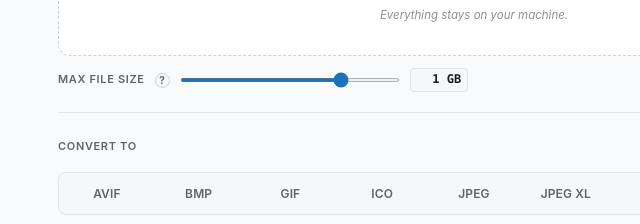
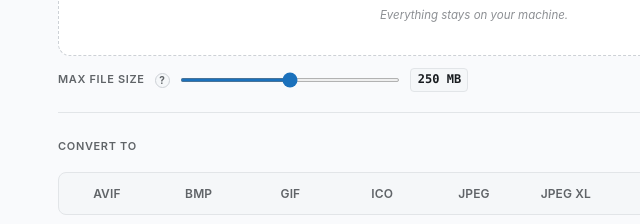
Before and after one commit to zingiber96/LocalPix, an Electron app: page public/index.html in a window 960 px wide. Shown: the part 213-437 px from the top of the page, 6-646 px from the left. Drawn offline with Linux system fonts and the light colour scheme; no server answers.

Commit message:
fix(deps): close all 18 Dependabot alerts; default file-size cap to 250 MB
- sharp 0.33.5 → 0.35.3 (high: inherited libvips CVEs). WebP output
  re-verified byte-identical across the bump; all 9 output formats
  smoke-tested.
- electron-builder 26.8.1 → 26.15.3 (high: AppImage search path,
  builder-util-runtime credential leak; plus transitive undici /
  brace-expansion alerts). Dev-time only.
- npm audit fix: ip-address 10.5.0, body-parser 1.20.6. Audit now clean.
- Max file size default changed from 1 GB to 250 MB per review.

Co-Authored-By: Claude Fable 5 <noreply@anthropic.com>

```diff
--- a/package.json
+++ b/package.json
@@ -22,11 +22,11 @@
     "express-rate-limit": "^8.5.2",
     "multer": "^2.1.1",
     "mupdf": "^1.27.0",
-    "sharp": "^0.33.0"
+    "sharp": "^0.35.3"
   },
   "devDependencies": {
     "electron": "^42.0.0",
-    "electron-builder": "^26.0.0"
+    "electron-builder": "^26.15.3"
   },
   "overrides": {
     "picomatch": "^4.0.4"
--- a/public/index.html
+++ b/public/index.html
@@ -1508,15 +1508,15 @@
 
     <!-- Max file size (v1.5). Uploads buffer fully in server memory, so huge
          files can stall modest machines — the slider caps what gets accepted.
-         Default 1 GB; rightmost stop = "No limit". Enforced on file add
+         Default 250 MB; rightmost stop = "No limit". Enforced on file add
          (before any upload) and again server-side via ?maxBytes=. -->
     <div class="output-row" style="margin-top:12px;">
       <span class="output-label">Max file size</span>
       <button type="button" class="help-bubble" aria-label="Why limit file size?">?<span class="help-tip" role="tooltip">Files are held in memory while they convert, so one very large file can slow down or freeze the app on machines with less RAM. Anything over the cap is skipped at drop time. Raise the cap — up to 2&nbsp;GB, or no limit — if you work with bigger files.</span></button>
-      <input type="range" id="max-file-size" min="0" max="8" step="1" value="6"
+      <input type="range" id="max-file-size" min="0" max="8" step="1" value="4"
         style="flex:1; max-width:220px;" aria-label="Maximum file size"
         aria-describedby="max-file-size-value" />
-      <span class="slider-value" id="max-file-size-value" style="min-width:4.5rem;">1 GB</span>
+      <span class="slider-value" id="max-file-size-value" style="min-width:4.5rem;">250 MB</span>
     </div>
   </section>
 
@@ -1929,12 +1929,12 @@
   });
 
   // --- Max file size cap (v1.5) ---------------------------------------------
-  // Discrete slider stops; default 1 GB, rightmost is "No limit". Files over
+  // Discrete slider stops; default 250 MB, rightmost is "No limit". Files over
   // the cap are rejected at add time — before any upload — and the cap also
   // travels to the server as ?maxBytes= so it's enforced there too.
   // Persisted like the filename template (localStorage in both modes).
   const MAX_SIZE_STOPS_MB = [10, 25, 50, 100, 250, 500, 1024, 2048, Infinity];
-  const MAX_SIZE_DEFAULT_IDX = 6; // 1 GB — keep in sync with the HTML value
+  const MAX_SIZE_DEFAULT_IDX = 4; // 250 MB — keep in sync with the HTML value
   const maxSizeSlider  = document.getElementById('max-file-size');
   const maxSizeValueEl = document.getElementById('max-file-size-value');
 
```
Also changed, not shown: ROADMAP.md (+1 -1 lines), CHANGELOG.md, 1 other file.
